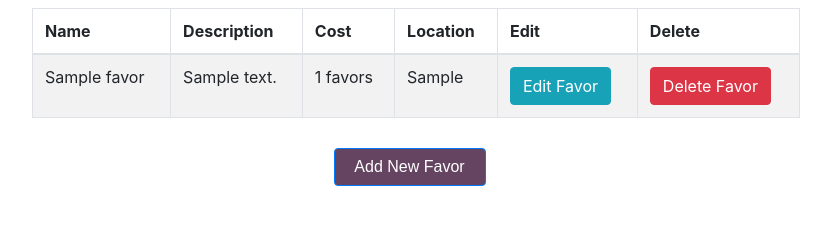
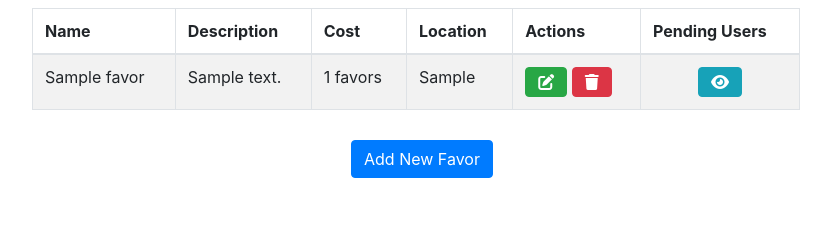
Before and after one commit to rupaltotale/Favor-Webapp, a Django app: page /user/ in a window 1280 px wide. Shown: the part 441-681 px from the top of the page, without its empty margins (83-914 px from the left). Run offline with Django 3.2, Linux system fonts and the light colour scheme; a user stored in the database is signed in; tables that the repository leaves empty hold one stand-in row (values such as "Sample post"); some libraries are stand-ins or nearby versions; some web fonts are replaced.

Commit message:
fixed css of profile page and reorganized table

```diff
--- a/favorProject/favorApp/static/css/login.css
+++ b/favorProject/favorApp/static/css/login.css
@@ -77,11 +77,11 @@
    text-align: center;
 }
 
-.btn-primary {
+/* .btn-primary {
     font-family: 'proxima-nova', sans-serif;
     font-weight: 300;
     background-color: #644460 !important;
-}
+} */
 
 .big-btn {
     font-family: 'proxima-nova', sans-serif;
@@ -91,10 +91,6 @@
     height: 50px;
     width: 200px;
     margin: 20px;
-}
-
-.btn:hover {
-    background-color: #41293f !important;
 }
 
 .wide-btn {
--- a/favorProject/templates/profile.html
+++ b/favorProject/templates/profile.html
@@ -17,8 +17,8 @@
                     <th scope="col">Description</th>
                     <th scope="col">Cost</th>
                     <th scope="col">Location</th>
-                    <th scope="col">Edit</th>
-                    <th scope="col">Delete</th>
+                    <th scope="col">Actions</th>
+                    <th scope="col">Pending Users</th>
                 </tr>
             </thead>
             <tbody>
@@ -29,21 +29,26 @@
                     <td>{{ f.number_of_favors }} favors</td>
                     <td>{{ f.location }}</td>
                     <td>
-                        <a href="/edit/{{ f.id }}">
-                            <button class="btn btn-info">Edit Favor</button>
+                        <a class="btn btn-success" href="/edit/{{ f.id }}">
+                            <i class="fas fa-edit"></i>
+                        </a>
+                        <a class="btn btn-danger" href="/delete/{{ f.id }}">
+                            <i class="fas fa-trash"></i>
                         </a>
                     </td>
                     <td>
-                        <a href="/delete/{{ f.id }}">
-                            <button class="btn btn-danger">Delete Favor</button>
-                        </a>
+                        <div class="d-flex justify-content-center">
+                            <button class="btn btn-info align-middle">
+                                <i class="fas fa-eye"></i>
+                            </button>
+                        </div>
                     </td>
                 </tr>
                 {% endfor %}
             </tbody>
          </table>
          <div class="button-holder custom-margins">
-            <a href="/add-favor/"><button class="btn wide-btn-2 btn-primary">Add New Favor</button></a>
+            <a href="/add-favor/"><button class="btn btn-primary">Add New Favor</button></a>
           </div>
       </div>
     </div>
```
